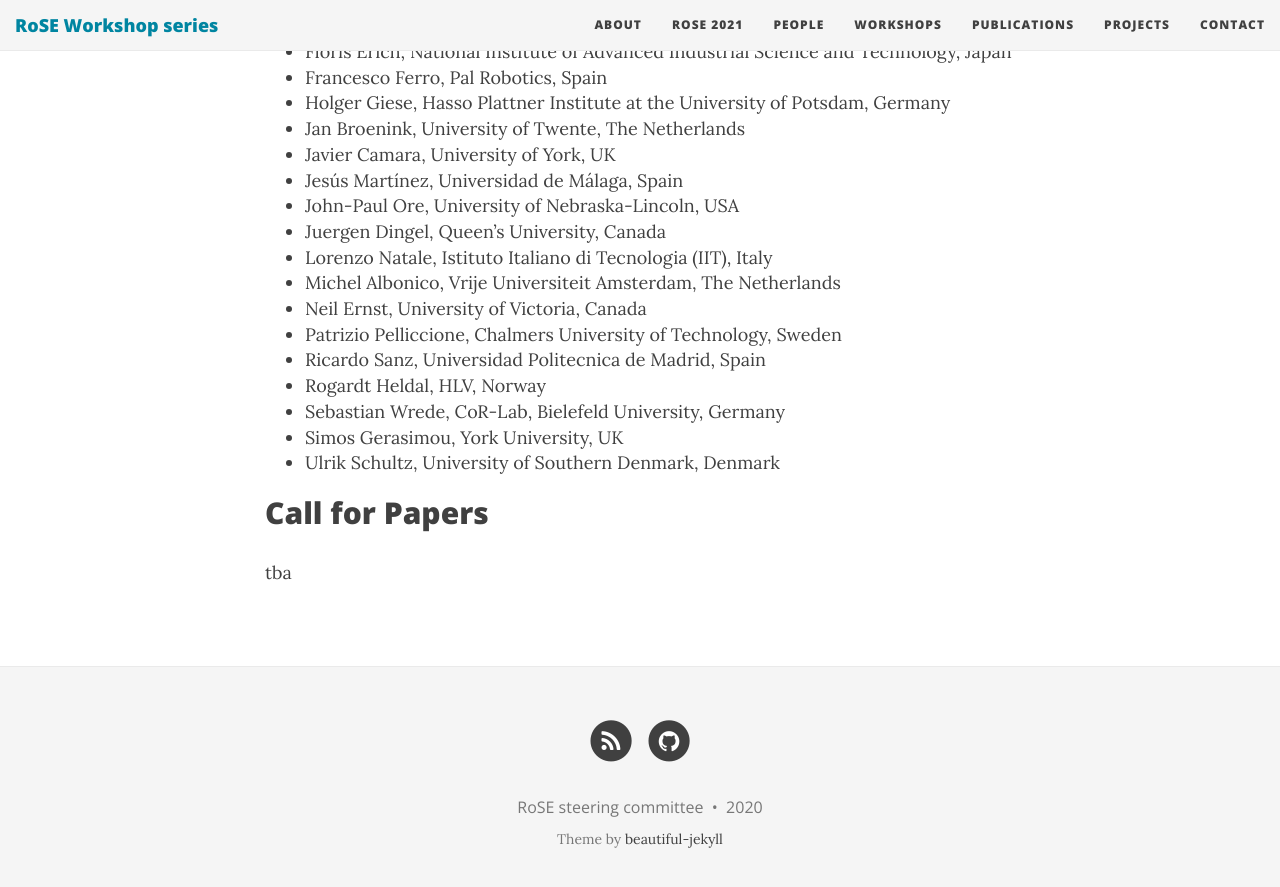
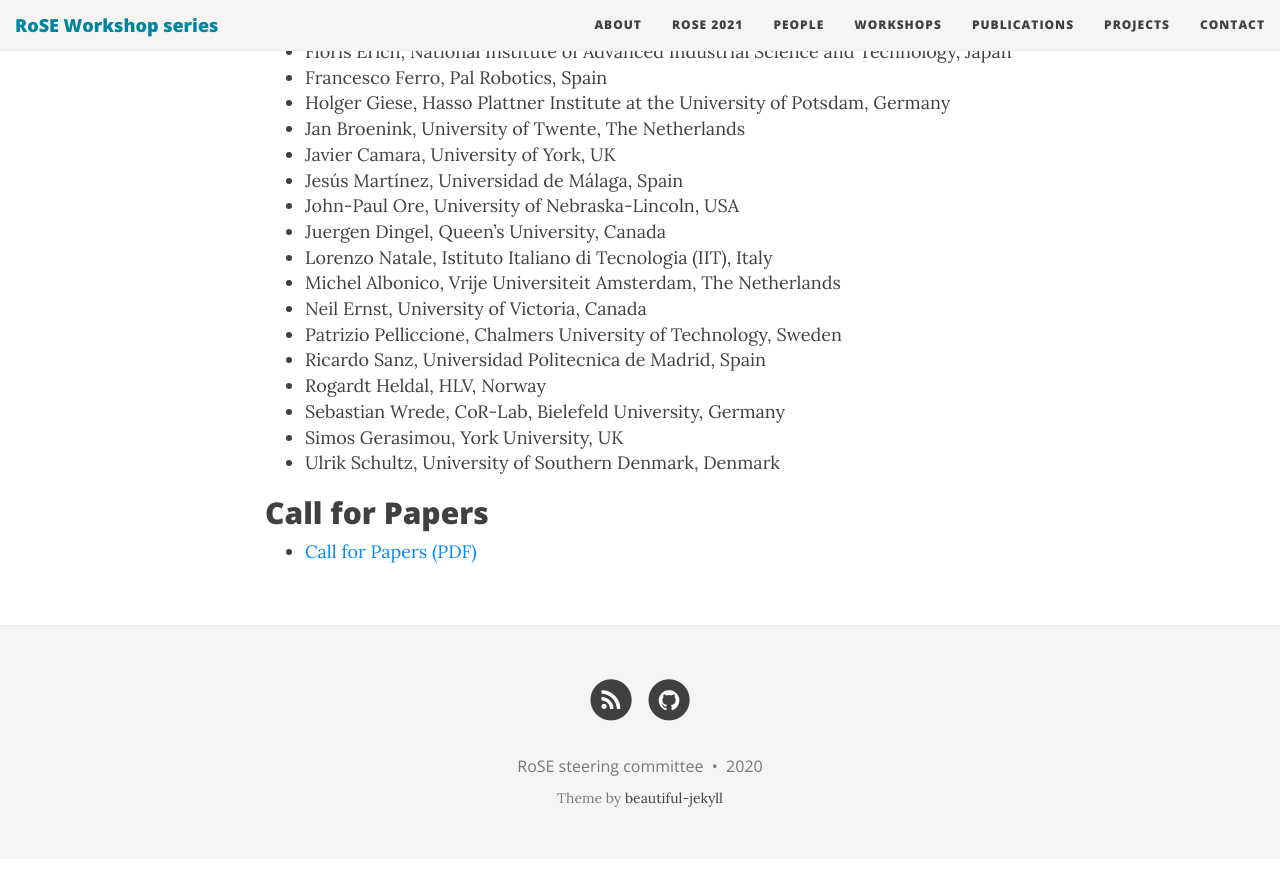
Before and after one commit to rose-workshops/rose-workshops.github.io, a Jekyll site: the page built from rose2021.md, in a window 1280 px wide and 900 px high, scrolled down 3073 px. Shown: the top 887 px of the window. Built offline with Jekyll 4.4.1, drawn with Linux system fonts in a browser that asks for light colours; nearby versions of some CDN libraries; after the commit the page ends 3932 px from its top, so only the background shows below that.

Commit message:
Add link to cfp for Rose 2021

```diff
--- a/rose2021.md
+++ b/rose2021.md
@@ -97,5 +97,4 @@ Workshop papers must follow the [ICSE 2021 Format and Submission Guideline](http
 * Ulrik Schultz, University of Southern Denmark, Denmark
 
 ## Call for Papers
-
-tba
+- [Call for Papers (PDF)](https://github.com/rose-workshops/rose-workshops.github.io/raw/master/downloads/ROSE_2021_cfp.pdf)
```
